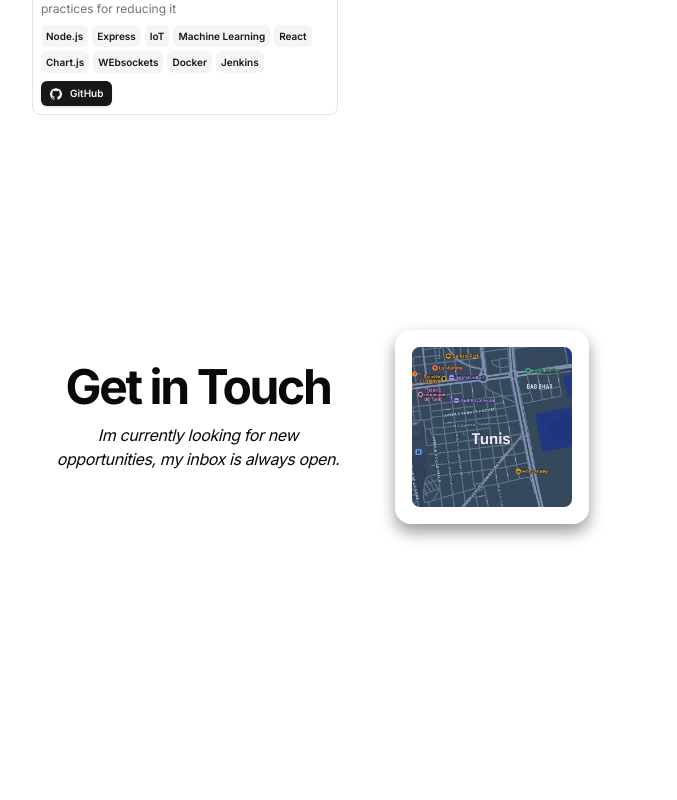
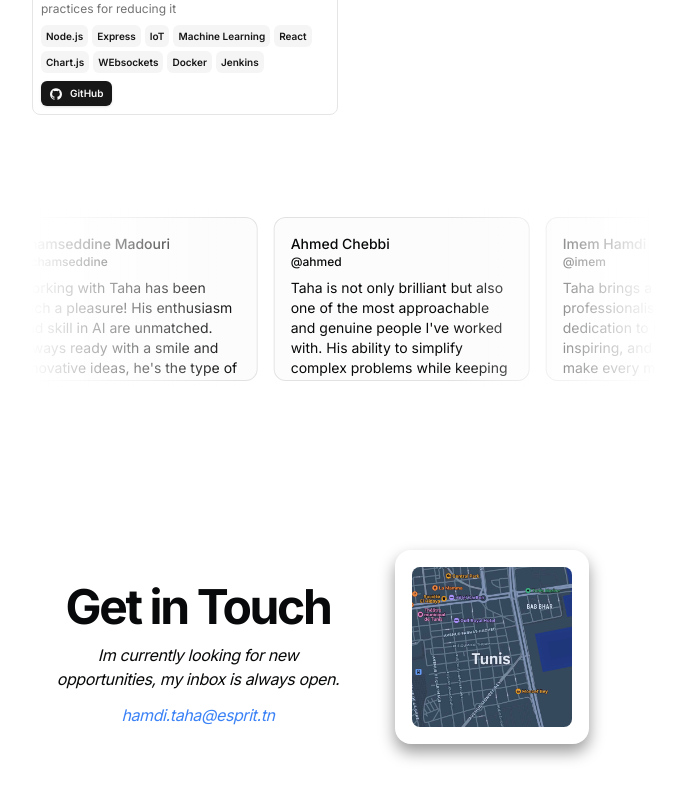
Before and after one commit to tahahamdii/minimalistic, a Next.js app: page / in a window 1280 px wide. Shown: the part 3380-4180 px from the top of the page, without its empty margins (296-973 px from the left). Before the commit the page ends 4101 px from the top, so only its background shows below. Built offline with nearby package versions, Linux system fonts and the light colour scheme.

Commit message:
reviews section

```diff
--- a/src/app/page.tsx
+++ b/src/app/page.tsx
@@ -14,6 +14,7 @@
 import { FaEnvelope, FaPhone } from "react-icons/fa";
 import { InfiniteMovingCards } from "@/components/ui/infinite-moving-cards";
 import { Badge } from "@/components/ui/badge";
+import { MarqueeDemo } from "@/components/MarqueeDemo";
 
 
 const testimonials = [
@@ -184,6 +185,7 @@
           </div>
         </div>
       </section>
+      <MarqueeDemo/>
       <section id="contact">
           <div className="grid grid-cols-1 md:grid-cols-2 gap-2 px-4 text-center md:px-6 w-full py-12">
           <div className="space-y-3 col-span-1 mt-12">
@@ -196,6 +198,15 @@
 
             Im currently looking for new opportunities, my inbox is always open.
           </p>
+          <p className="text-base font-normal tracking-tight font-sans">
+      <a
+        href="mailto:hamdi.taha@esprit.tn"
+        className="text-blue-500 hover:underline italic"
+      >
+
+        hamdi.taha@esprit.tn
+      </a>
+      </p>
         </div>
         </BlurFade>
     </div>
--- /dev/null
+++ b/src/components/MarqueeDemo.tsx
@@ -0,0 +1,85 @@
+import { cn } from "@/lib/utils";
+import Marquee from "@/components/magicui/marquee";
+const reviews = [
+    {
+      name: "Chamseddine Madouri",
+      username: "@chamseddine",
+      body: "Working with Taha has been such a pleasure! His enthusiasm and skill in AI are unmatched. Always ready with a smile and innovative ideas, he's the type of person who makes any project a success.",
+      img: "https://avatar.vercel.sh/chamseddine",
+    },
+    {
+      name: "Ahmed Chebbi",
+      username: "@ahmed",
+      body: "Taha is not only brilliant but also one of the most approachable and genuine people I've worked with. His ability to simplify complex problems while keeping the energy high is remarkable. I can't wait to collaborate again!",
+      img: "https://avatar.vercel.sh/ahmed",
+    },
+    {
+      name: "Imem Hamdi",
+      username: "@imem",
+      body: "Taha brings a rare mix of professionalism and warmth. His dedication to his work is inspiring, and he knows how to make every moment fun and productive. A true star in his field!",
+      img: "https://avatar.vercel.sh/imem",
+    },
+    {
+      name: "Yousri Hamdene",
+      username: "@yousri",
+      body: "Taha is such a joy to work with! He's a true professional with an infectious positive attitude, and his ability to deliver results is top-notch. Anyone would be lucky to have him on their team.",
+      img: "https://avatar.vercel.sh/yousri",
+    }
+  ];
+
+
+const firstRow = reviews.slice(0, reviews.length );
+const secondRow = reviews.slice(reviews.length / 2);
+
+const ReviewCard = ({
+  img,
+  name,
+  username,
+  body,
+}: {
+  img: string;
+  name: string;
+  username: string;
+  body: string;
+}) => {
+  return (
+    <figure
+      className={cn(
+        "relative w-64 cursor-pointer overflow-hidden rounded-xl border p-4",
+        // light styles
+        "border-gray-950/[.1] bg-gray-950/[.01] hover:bg-gray-950/[.05]",
+        // dark styles
+        "dark:border-gray-50/[.1] dark:bg-gray-50/[.10] dark:hover:bg-gray-50/[.15]",
+      )}
+    >
+      <div className="flex flex-row items-center gap-2">
+        <div className="flex flex-col">
+          <figcaption className="text-sm font-medium dark:text-white">
+            {name}
+          </figcaption>
+          <p className="text-xs font-medium dark:text-white/40">{username}</p>
+        </div>
+      </div>
+      <blockquote className="mt-2 text-sm">{body}</blockquote>
+    </figure>
+  );
+};
+
+export function MarqueeDemo() {
+  return (
+    <div className="relative flex h-[180px] w-full flex-col items-center justify-center overflow-hidden  bg-inherit">
+      <Marquee pauseOnHover className="[--duration:20s]">
+        {firstRow.map((review) => (
+          <ReviewCard key={review.username} {...review} />
+        ))}
+      </Marquee>
+      {/* <Marquee reverse pauseOnHover className="[--duration:20s]">
+        {secondRow.map((review) => (
+          <ReviewCard key={review.username} {...review} />
+        ))}
+      </Marquee> */}
+      <div className="pointer-events-none absolute inset-y-0 left-0 w-1/3 bg-gradient-to-r from-white dark:from-background"></div>
+      <div className="pointer-events-none absolute inset-y-0 right-0 w-1/3 bg-gradient-to-l from-white dark:from-background"></div>
+    </div>
+  );
+}
--- /dev/null
+++ b/src/components/magicui/marquee.tsx
@@ -0,0 +1,51 @@
+import { cn } from "@/lib/utils";
+
+interface MarqueeProps {
+  className?: string;
+  reverse?: boolean;
+  pauseOnHover?: boolean;
+  children?: React.ReactNode;
+  vertical?: boolean;
+  repeat?: number;
+  [key: string]: any;
+}
+
+export default function Marquee({
+  className,
+  reverse,
+  pauseOnHover = false,
+  children,
+  vertical = false,
+  repeat = 4,
+  ...props
+}: MarqueeProps) {
+  return (
+    <div
+      {...props}
+      className={cn(
+        "group flex overflow-hidden p-2 [--duration:40s] [--gap:1rem] [gap:var(--gap)]",
+        {
+          "flex-row": !vertical,
+          "flex-col": vertical,
+        },
+        className,
+      )}
+    >
+      {Array(repeat)
+        .fill(0)
+        .map((_, i) => (
+          <div
+            key={i}
+            className={cn("flex shrink-0 justify-around [gap:var(--gap)]", {
+              "animate-marquee flex-row": !vertical,
+              "animate-marquee-vertical flex-col": vertical,
+              "group-hover:[animation-play-state:paused]": pauseOnHover,
+              "[animation-direction:reverse]": reverse,
+            })}
+          >
+            {children}
+          </div>
+        ))}
+    </div>
+  );
+}
--- a/src/data/resume.tsx
+++ b/src/data/resume.tsx
@@ -164,7 +164,7 @@
       ],
       image: "",
       video:
-        "https://sharedby.blomp.com/jTb7Rl",
+        "pmpm",
     },
     {
       title: "Payment Solution for Ecommerce",
--- a/tailwind.config.ts
+++ b/tailwind.config.ts
@@ -67,6 +67,14 @@
         sm: "calc(var(--radius) - 4px)",
       },
       keyframes: {
+        marquee: {
+          from: { transform: "translateX(0)" },
+          to: { transform: "translateX(calc(-100% - var(--gap)))" },
+        },
+        "marquee-vertical": {
+          from: { transform: "translateY(0)" },
+          to: { transform: "translateY(calc(-100% - var(--gap)))" },
+        },
         "accordion-down": {
           from: { height: "0" },
           to: { height: "var(--radix-accordion-content-height)" },
@@ -86,6 +94,8 @@
         "accordion-up": "accordion-up 0.2s ease-out",
         scroll:
           "scroll var(--animation-duration, 40s) var(--animation-direction, forwards) linear infinite",
+          marquee: "marquee var(--duration) linear infinite",
+          "marquee-vertical": "marquee-vertical var(--duration) linear infinite",
       },
     },
   },
```
